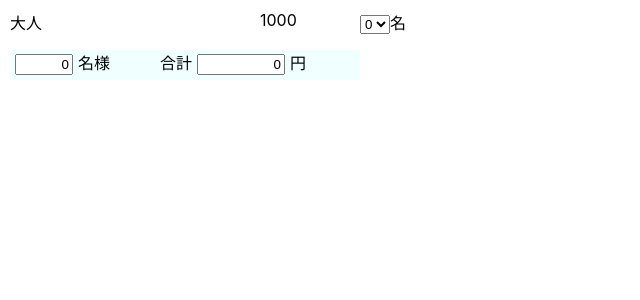
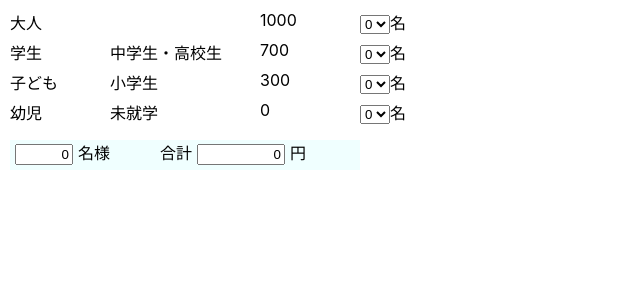
Before and after one commit to toshiaki-suzuki/ts-tutorial, a React (Create React App) app: page / in a window 1280 px wide. Shown: the top 300 px of the page, without its empty margins (0-640 px from the left). Built offline with nearby package versions, Linux system fonts and the light colour scheme.

Commit message:
コンポーネントの配列を表示

```diff
--- a/src/App.tsx
+++ b/src/App.tsx
@@ -1,7 +1,5 @@
 import React from 'react';
 import './App.css';
-
-const hoge = 'hoge';
 
 type FeeClassification = {
   name: string,
@@ -56,7 +54,8 @@
 }
 
 class AdmissionFeeCalculator extends React.Component {
-  private detail: DetailProps = {
+  private details: DetailProps[] = [
+    {
       classification: {
         name: '大人',
         description: '',
@@ -64,11 +63,45 @@
         numOfPeople: 0,
         totalPrice: 0
       }
-  };
+    },
+    {
+      classification: {
+        name: '学生',
+        description: '中学生・高校生',
+        unitPrice: 700,
+        numOfPeople: 0,
+        totalPrice: 0,
+      }
+    },
+    {
+      classification: {
+        name: '子ども',
+        description: '小学生',
+        unitPrice: 300,
+        numOfPeople: 0,
+        totalPrice: 0,
+      }
+    },
+    {
+      classification: {
+        name: '幼児',
+        description: '未就学',
+        unitPrice: 0,
+        numOfPeople: 0,
+        totalPrice: 0,
+      }
+    },
+  ];
   render() {
+    const detailsJsx = this.details.map((fc, idx) => {
+      return (
+        <Detail key={idx.toString()} classification={fc.classification} />
+      );
+    });
+
     return (
       <>
-        <Detail classification={this.detail.classification}/>
+        {detailsJsx}
         <Summary />
       </>
     );
```
Lines whose indentation alone changed are shown as unchanged.
